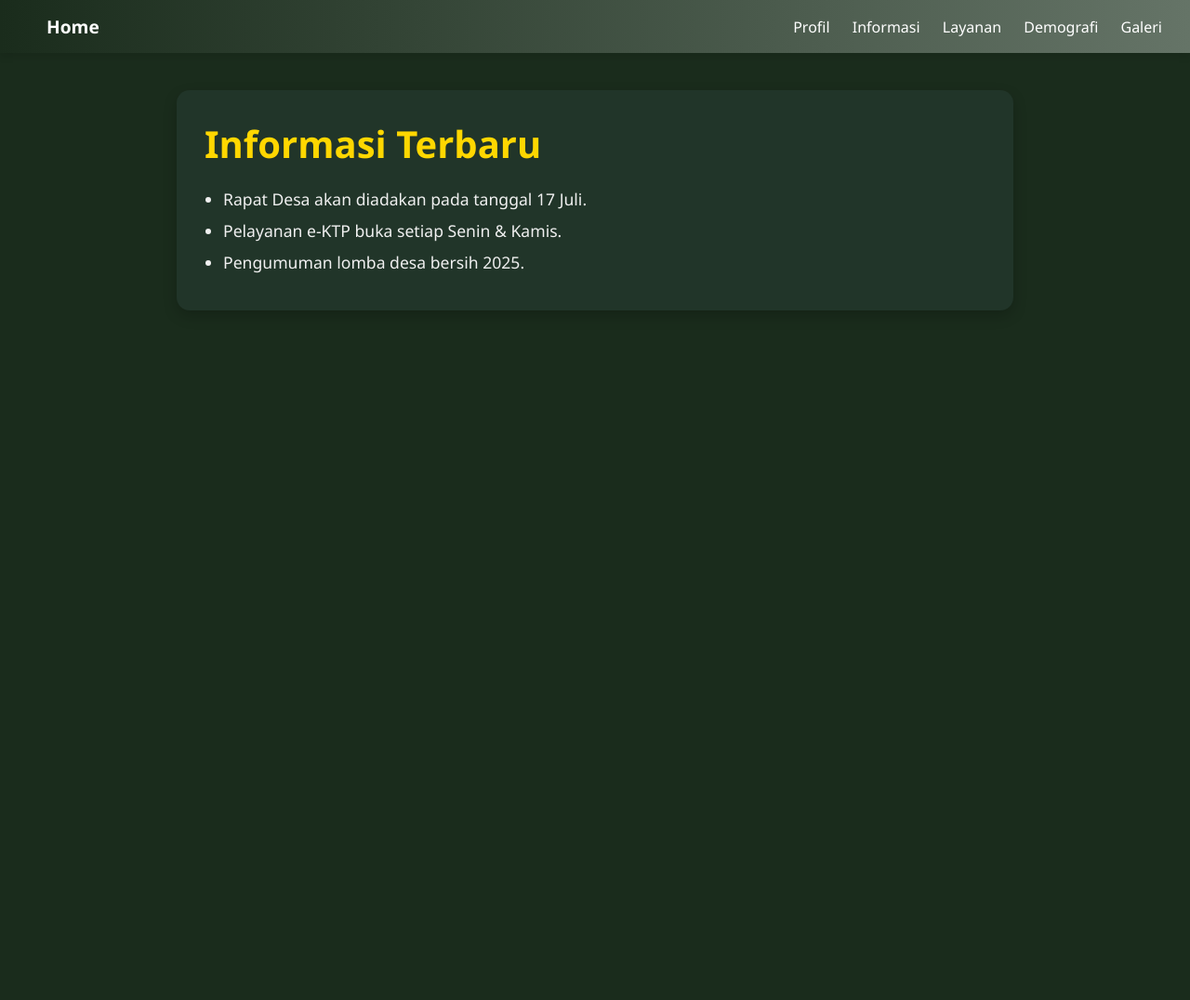
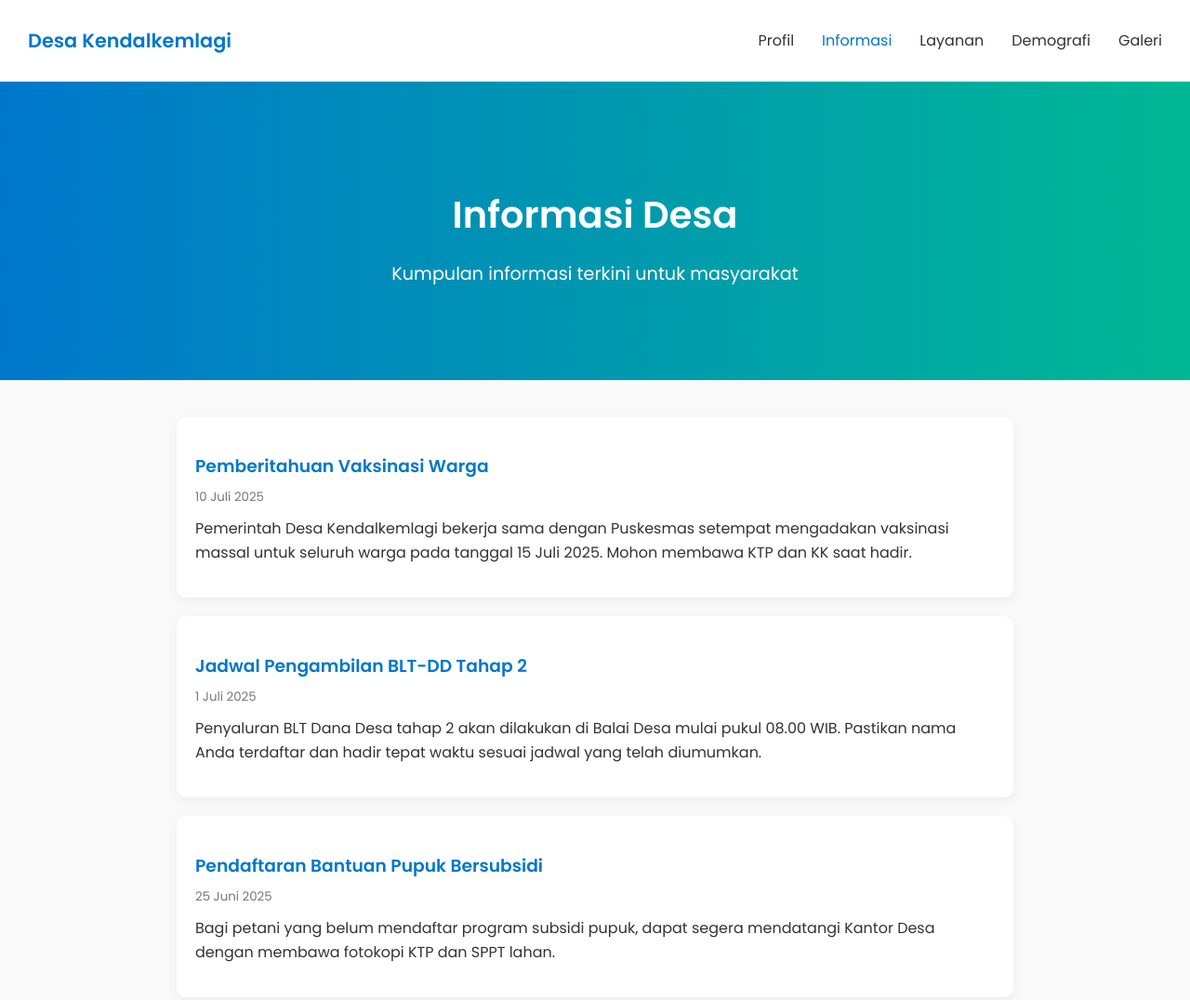
Before and after one commit to rezates/webdesa, a plain HTML site: page informasi.html in a window 1280 px wide. Shown: the whole page at 93% size. Before the commit the page ends 800 px from the top, so only its background shows below. Drawn offline with Linux system fonts and the light colour scheme.

Commit message:
Update informasi.html

```diff
--- a/informasi.html
+++ b/informasi.html
@@ -1,125 +1,152 @@
 <!DOCTYPE html>
 <html lang="id">
 <head>
-  <meta charset="UTF-8">
-  <meta name="viewport" content="width=device-width, initial-scale=1.0">
-  <title>Informasi Desa</title>
+  <meta charset="UTF-8" />
+  <meta name="viewport" content="width=device-width, initial-scale=1.0"/>
+  <title>Informasi Desa - Kendalkemlagi</title>
+  <link href="https://fonts.googleapis.com/css2?family=Poppins:wght@400;600&display=swap" rel="stylesheet">
   <style>
-    html {
-      scroll-behavior: smooth;
+    body {
+      font-family: 'Poppins', sans-serif;
+      margin: 0;
+      background: #f9f9f9;
+      color: #333;
     }
 
-    * {
-      margin: 0;
-      padding: 0;
-      box-sizing: border-box;
-    }
-
-    body {
-      font-family: 'Segoe UI', sans-serif;
-      background-color: #1a2c1c;
-      color: #f0f0f0;
-    }
-
-    /* Navbar */
     .navbar {
       display: flex;
       justify-content: space-between;
       align-items: center;
-      background: linear-gradient(90deg, #1a2c1c, #657467);
+      background: #fff;
       padding: 15px 30px;
-      box-shadow: 0 4px 8px rgba(0,0,0,0.1);
+      border-bottom: 1px solid #ddd;
       position: sticky;
       top: 0;
       z-index: 1000;
-      flex-wrap: wrap;
     }
 
-    .navbar-left .logo {
-      font-size: 1.2rem;
+    .logo {
+      text-decoration: none;
+      color: #0077cc;
       font-weight: 600;
-      color: #fff;
-      text-decoration: none;
+      font-size: 1.3rem;
     }
 
-    .navbar a {
-      color: #fff;
-      margin-left: 20px;
+    .burger {
+      display: none;
+      font-size: 26px;
+      color: #0077cc;
+      cursor: pointer;
+    }
+
+    .menu {
+      display: flex;
+      list-style: none;
+      gap: 30px;
+    }
+
+    .menu li a {
       text-decoration: none;
+      color: #333;
       font-weight: 500;
       position: relative;
       padding: 5px 0;
-      transition: all 0.3s ease;
     }
 
-    .navbar a::after {
+    .menu li a:hover {
+      color: #0077cc;
+    }
+
+    .menu li a::after {
       content: '';
       position: absolute;
       left: 0;
       bottom: -4px;
       width: 0%;
       height: 2px;
-      background: #FFD700;
+      background: #0077cc;
       transition: 0.3s;
     }
 
-    .navbar a:hover::after {
+    .menu li a:hover::after {
       width: 100%;
     }
 
-    .navbar a:hover {
-      color: #FFD700;
+    .hero {
+      background: linear-gradient(to right, #0077cc, #00b894);
+      color: white;
+      padding: 80px 20px;
+      text-align: center;
+    }
+
+    .hero h1 {
+      font-size: 2.5rem;
+      margin-bottom: 10px;
+    }
+
+    .hero p {
+      font-size: 1.2rem;
+    }
+
+    .content {
+      padding: 40px 20px;
+      max-width: 900px;
+      margin: auto;
+    }
+
+    .card {
+      background: #fff;
+      border-radius: 10px;
+      margin-bottom: 20px;
+      padding: 20px;
+      box-shadow: 0 4px 12px rgba(0,0,0,0.05);
+      transition: 0.2s ease;
+    }
+
+    .card:hover {
+      transform: translateY(-3px);
+    }
+
+    .card h3 {
+      margin-bottom: 5px;
+      color: #0077cc;
+    }
+
+    .card small {
+      color: #777;
+    }
+
+    .card p {
+      margin-top: 10px;
+      line-height: 1.6;
     }
 
     @media (max-width: 768px) {
-      .navbar {
+      .menu {
+        display: none;
+        position: absolute;
         flex-direction: column;
-        align-items: flex-start;
-        padding: 10px 20px;
+        top: 70px;
+        right: 30px;
+        background: white;
+        padding: 20px;
+        border-radius: 10px;
+        box-shadow: 0 4px 20px rgba(0,0,0,0.1);
       }
 
-      .navbar a {
-        margin: 6px 0;
-      }
-    }
-
-    /* Container Konten */
-    .informasi-container {
-      max-width: 900px;
-      margin: 40px auto;
-      background-color: #213529;
-      border-radius: 14px;
-      padding: 30px;
-      box-shadow: 0 6px 15px rgba(0, 0, 0, 0.2);
-    }
-
-    .informasi-container h1 {
-      font-size: 2.5rem;
-      color: #FFD700;
-      margin-bottom: 20px;
-    }
-
-    .informasi-container ul {
-      list-style-type: disc;
-      padding-left: 20px;
-      font-size: 1.1rem;
-    }
-
-    .informasi-container ul li {
-      margin-bottom: 10px;
-    }
-
-    @media (max-width: 768px) {
-      .informasi-container {
-        margin: 20px;
-        padding: 20px;
+      .menu.active {
+        display: flex;
       }
 
-      .informasi-container h1 {
+      .burger {
+        display: block;
+      }
+
+      .hero h1 {
         font-size: 1.8rem;
       }
 
-      .informasi-container ul {
+      .hero p {
         font-size: 1rem;
       }
     }
@@ -127,29 +154,57 @@
 </head>
 <body>
 
-  <!-- Navbar -->
   <nav class="navbar">
-    <div class="navbar-left">
-      <a href="index.html" class="logo">Home</a>
-    </div>
-    <div class="navbar-menu">
-      <a href="profil.html">Profil</a>
-      <a href="informasi.html">Informasi</a>
-      <a href="layanan.html">Layanan</a>
-      <a href="demografi.html">Demografi</a>
-      <a href="galeri.html">Galeri</a>
-    </div>
+    <a href="index.html" class="logo">Desa Kendalkemlagi</a>
+    <div class="burger" onclick="toggleMenu()">☰</div>
+    <ul class="menu">
+      <li><a href="profil.html">Profil</a></li>
+      <li><a href="informasi.html" style="color:#0077cc;">Informasi</a></li>
+      <li><a href="layanan.html">Layanan</a></li>
+      <li><a href="demografi.html">Demografi</a></li>
+      <li><a href="galeri.html">Galeri</a></li>
+    </ul>
   </nav>
 
-  <!-- Konten Informasi -->
-  <section class="informasi-container">
-    <h1>Informasi Terbaru</h1>
-    <ul>
-      <li>Rapat Desa akan diadakan pada tanggal 17 Juli.</li>
-      <li>Pelayanan e-KTP buka setiap Senin &amp; Kamis.</li>
-      <li>Pengumuman lomba desa bersih 2025.</li>
-    </ul>
+  <section class="hero">
+    <h1>Informasi Desa</h1>
+    <p>Kumpulan informasi terkini untuk masyarakat</p>
   </section>
+
+  <section class="content">
+    <div class="card">
+      <h3>Pemberitahuan Vaksinasi Warga</h3>
+      <small>10 Juli 2025</small>
+      <p>
+        Pemerintah Desa Kendalkemlagi bekerja sama dengan Puskesmas setempat mengadakan vaksinasi massal
+        untuk seluruh warga pada tanggal 15 Juli 2025. Mohon membawa KTP dan KK saat hadir.
+      </p>
+    </div>
+
+    <div class="card">
+      <h3>Jadwal Pengambilan BLT-DD Tahap 2</h3>
+      <small>1 Juli 2025</small>
+      <p>
+        Penyaluran BLT Dana Desa tahap 2 akan dilakukan di Balai Desa mulai pukul 08.00 WIB. Pastikan nama Anda
+        terdaftar dan hadir tepat waktu sesuai jadwal yang telah diumumkan.
+      </p>
+    </div>
+
+    <div class="card">
+      <h3>Pendaftaran Bantuan Pupuk Bersubsidi</h3>
+      <small>25 Juni 2025</small>
+      <p>
+        Bagi petani yang belum mendaftar program subsidi pupuk, dapat segera mendatangi Kantor Desa
+        dengan membawa fotokopi KTP dan SPPT lahan.
+      </p>
+    </div>
+  </section>
+
+  <script>
+    function toggleMenu() {
+      document.querySelector('.menu').classList.toggle('active');
+    }
+  </script>
 
 </body>
 </html>
```
